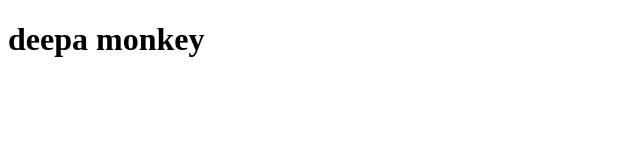
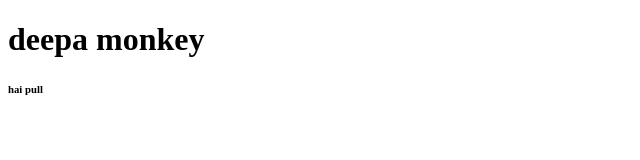
Before and after one commit to cjamuna/kongu-MERN, a plain HTML site: page index.html in a window 1280 px wide. Shown: the full height of the page, 0-640 px from the left. Drawn offline with Linux system fonts and the light colour scheme.

Commit message:
Update index.html
im making change

```diff
--- a/index.html
+++ b/index.html
@@ -5,6 +5,7 @@
     <meta name="viewport" content="width=device-width, initial-scale=1.0">
     <title>my learn SD, CJ\</title>
     <h1> deepa monkey </h1>
+    <h6>hai pull</h6>
 </head>
 <body>
 
```
